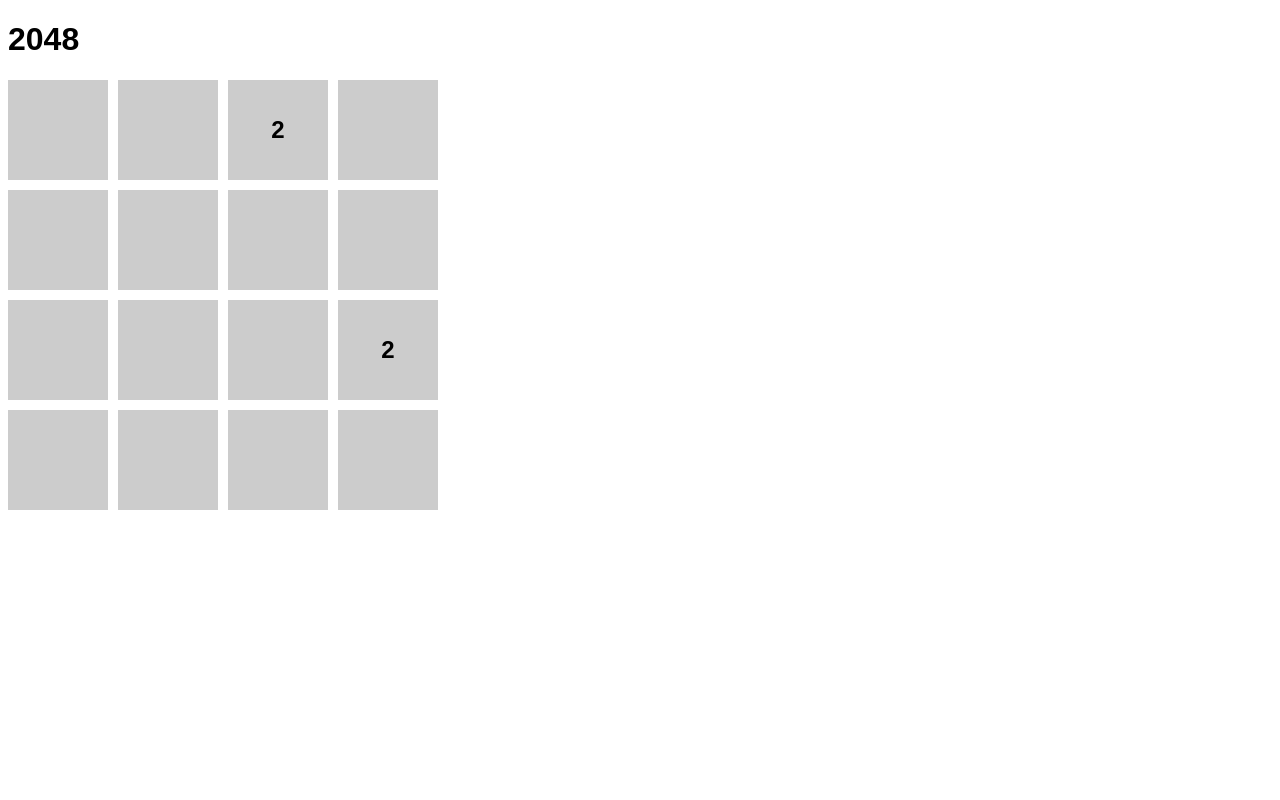
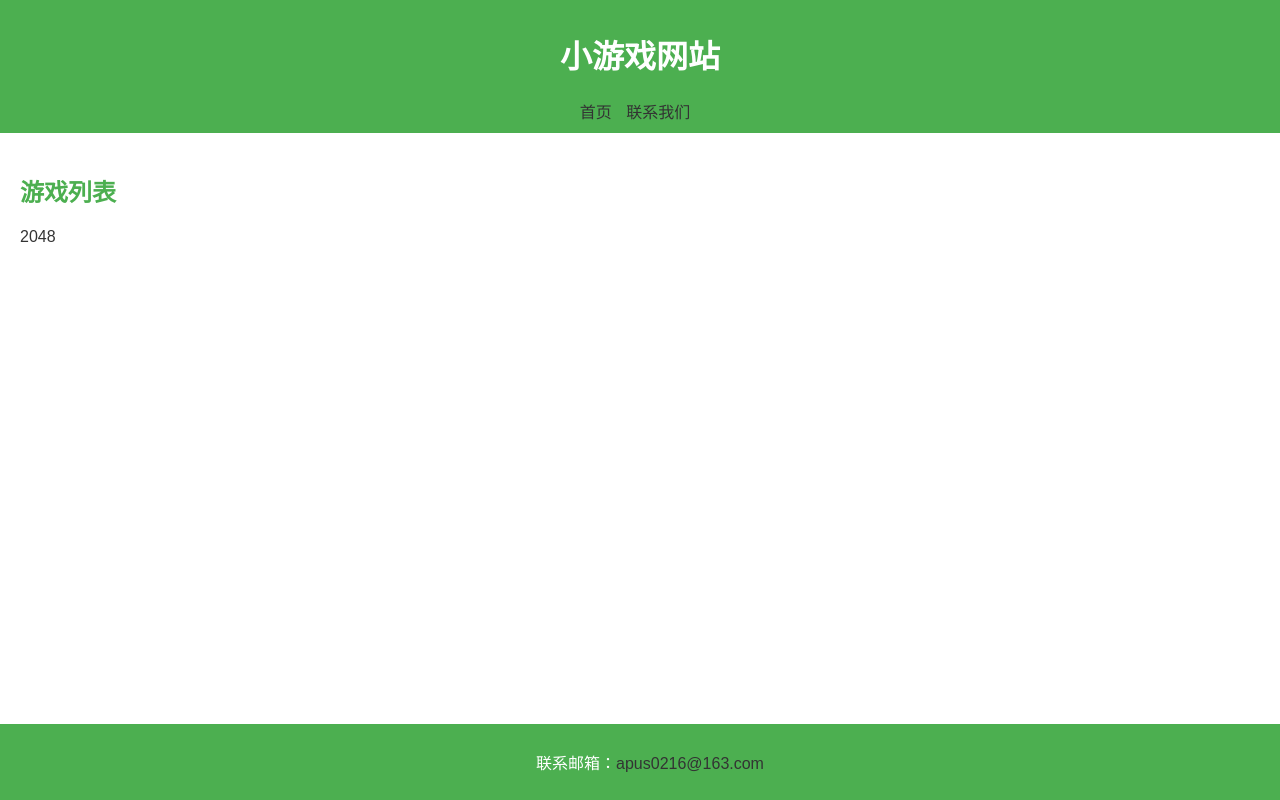
Before and after one commit to Apus0216/Apus0216.github.io, a plain HTML site: page 2048.html in a window 1280 px wide. Drawn offline with Linux system fonts and the light colour scheme.

Commit message:
Update 2048.html

```diff
--- a/2048.html
+++ b/2048.html
@@ -3,33 +3,32 @@
 <head>
     <meta charset="UTF-8">
     <meta name="viewport" content="width=device-width, initial-scale=1.0">
-    <title>2048</title>
-    <style>
-        /* 样式 */
-        body {
-            font-family: Arial, sans-serif;
-        }
-        .container {
-            display: grid;
-            grid-template-columns: repeat(4, 100px);
-            grid-gap: 10px;
-            margin-top: 20px;
-        }
-        .cell {
-            width: 100px;
-            height: 100px;
-            background-color: #ccc;
-            display: flex;
-            align-items: center;
-            justify-content: center;
-            font-size: 24px;
-            font-weight: bold;
-        }
-    </style>
+    <title>小游戏网站</title>
+    <link rel="stylesheet" href="styles.css">
 </head>
 <body>
-    <h1>2048</h1>
-    <div class="container" id="game"></div>
-    <script src="2048.js" defer></script>
+    <header>
+        <h1>小游戏网站</h1>
+        <nav>
+            <ul>
+                <li><a href="index.html">首页</a></li>
+                <li><a href="contact.html">联系我们</a></li>
+            </ul>
+        </nav>
+    </header>
+
+    <main>
+        <section>
+            <h2>游戏列表</h2>
+            <ul>
+                <li><a href="2048.html">2048</a></li>
+                <!-- 其他游戏链接 -->
+            </ul>
+        </section>
+    </main>
+
+    <footer>
+        <p>联系邮箱：<a href="mailto:apus0216@163.com">apus0216@163.com</a></p>
+    </footer>
 </body>
 </html>
```
